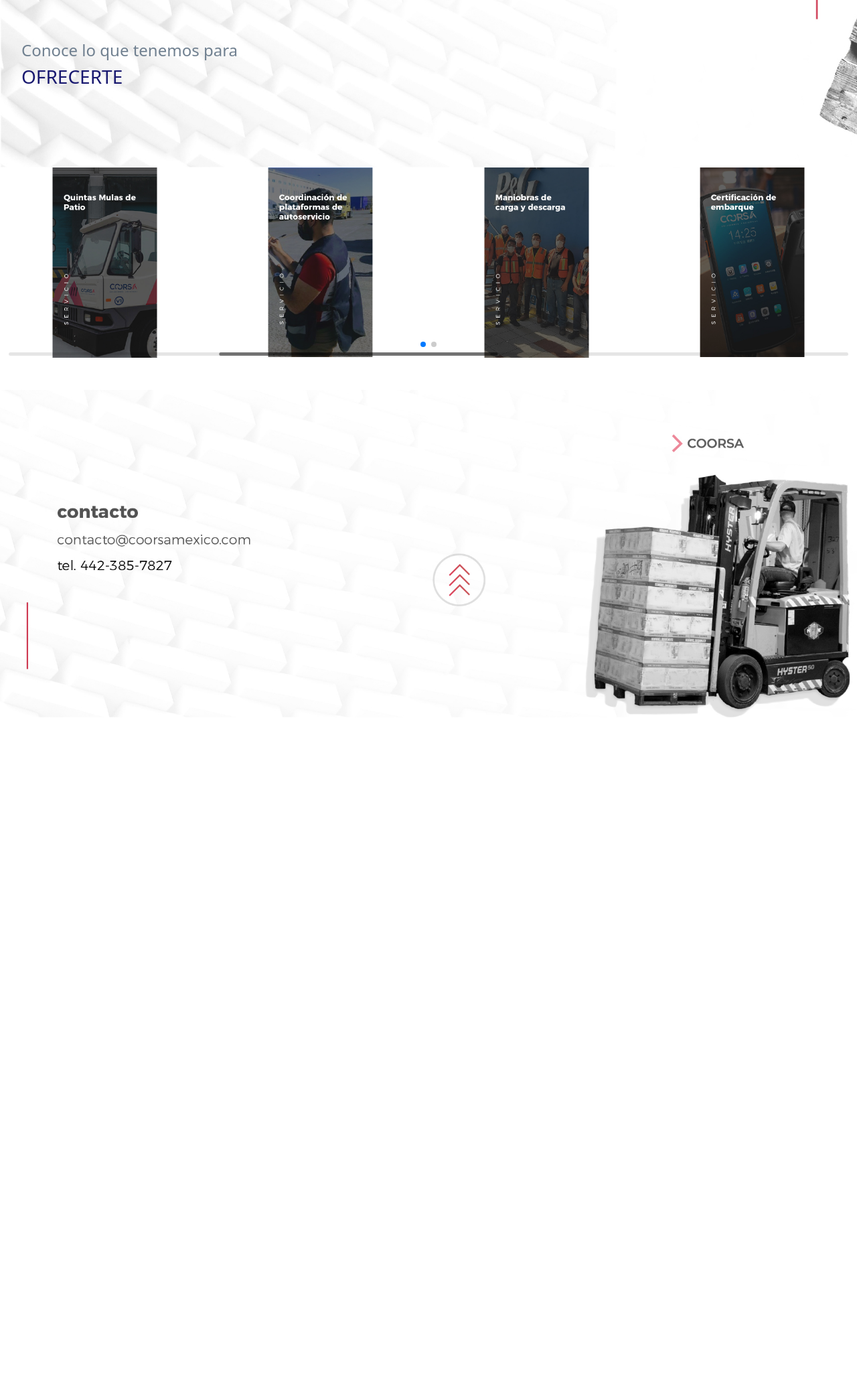
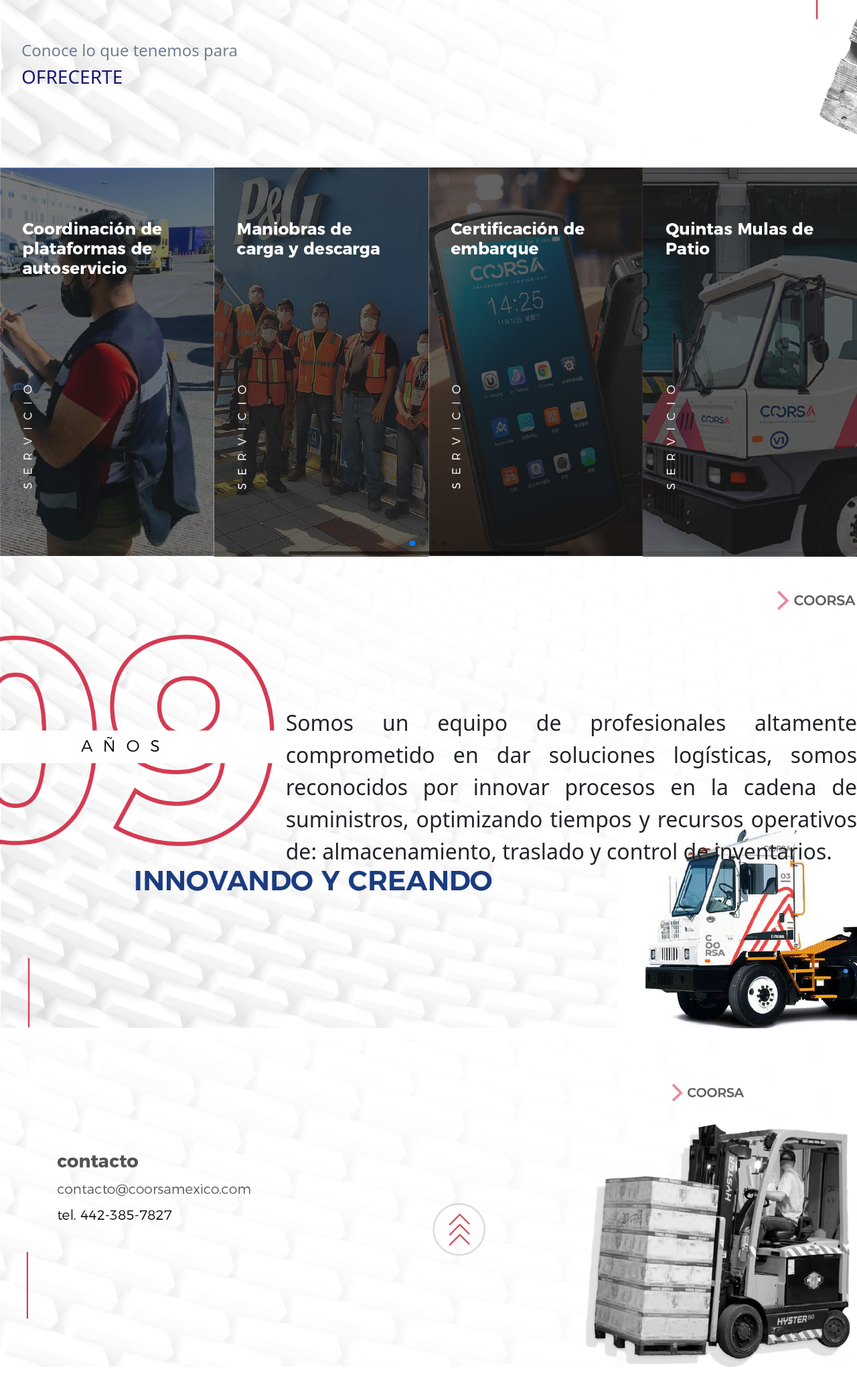
Before and after one commit to Hector-Mtz/SitioWebCOORSA_Responsive, a PHP site: page / in a window 1280 px wide. Shown: the part 705-2762 px from the top of the page at 67% size. Before the commit the page ends 1776 px from the top, so only its background shows below. Run offline with PHP 8.4, Linux system fonts and the light colour scheme.

Commit message:
3seccion

```diff
--- a/assets/css/style.css
+++ b/assets/css/style.css
@@ -210,13 +210,35 @@ body {
     color: midnightblue;
 }
 
+/*Seccion 2*/
+
+.section4{
+    display: grid;
+    grid-template-columns: repeat(3,1fr);
+    grid-template-rows: repeat(3,1fr);
+    background-image: url('../img/JPG/Fondo_años.jpg');
+    background-size: cover;
+    background-repeat: no-repeat;
+    padding: 14rem 0;
+}
+
+.container-section4{
+    grid-column: 2/4;
+    grid-row: 1/4;
+}
+
+.container-section4__text{
+    font-size: 2rem;
+    text-align: justify;
+}
+
 
 /*Estilos de Footer*/
 .footer{
     display: grid;
     grid-template-columns: repeat(2,1fr);
     padding: 1rem 0;
-    margin-top: 2rem;
+    margin-top: 0%;
 }
 
 .footer__img{
--- a/assets/css/style_Slider.css
+++ b/assets/css/style_Slider.css
@@ -14,7 +14,7 @@
 
     .swiper-slide img {
       display: block;
-      width: 50%;
+      width: 100%;
     }
 
     @media only screen and (min-width: 769px) {
--- a/assets/js/slider.js
+++ b/assets/js/slider.js
@@ -1,6 +1,6 @@
 var swiper = new Swiper(".mySwiper", {
         loop: true,
-        spaceBetween: 10,
+        spaceBetween: 0,
         slidesPerView: 4,
         watchSlidesProgress: true,
 
@@ -19,7 +19,7 @@ var swiper = new Swiper(".mySwiper", {
     breakpoints: {
       769: {
         slidesPerView: 4,
-        slidesPerGroup: 2,
+        slidesPerGroup: 1,
       },
     },
     scrollbar: {
@@ -34,11 +34,3 @@ var swiper = new Swiper(".mySwiper", {
       clickable: true,
     },
   });
-
-  var swiper2 = new Swiper(".mySwiper2", {
-    loop: true,
-    spaceBetween: 10,
-    thumbs: {
-      swiper: swiper,
-    },
-  });
--- a/index.php
+++ b/index.php
@@ -64,6 +64,16 @@
        <div class="swiper-pagination"></div>
      </div>
     </section>
+
+    <section class="section4">
+      <div class="container-section4">
+         <p class="container-section4__text">
+             Somos un equipo de profesionales altamente comprometido en dar soluciones logísticas,
+             somos reconocidos por innovar procesos en la cadena de suministros, optimizando
+             tiempos y recursos operativos de: almacenamiento, traslado y control de inventarios.
+         </p>
+      </div>
+    </section>
    </main>
 <?php include('template/footer.php') ?>
 <script src="https://unpkg.com/swiper/swiper-bundle.min.js"></script>
```
Also changed, not shown: assets/img/JPG/Fondo_años.jpg (renamed from assets/img/JPG/Fondo años.jpg). Lines whose indentation alone changed are shown as unchanged.
